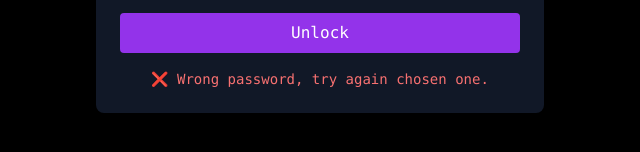
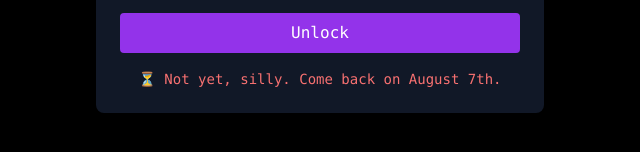
Before and after one commit to ZidanShaikh/novashell-test, a plain HTML site: page birthday/Lockpage.html in a window 1280 px wide. Both pictures are taken after a click on the button "Unlock". Shown: the part 436-588 px from the top of the page, without its empty margins (320-960 px from the left). Drawn offline with nearby package versions, Linux system fonts and the light colour scheme.

Commit message:
Update Lockpage.html

```diff
--- a/birthday/Lockpage.html
+++ b/birthday/Lockpage.html
@@ -20,8 +20,7 @@
   <script>
     function checkAccess() {
       const today = new Date();
-      const isUnlocked = true; // 👈 Force it open for testing
-
+      const isUnlocked = today.getDate() === 7 && today.getMonth() === 7 - 1;
       const password = document.getElementById("passwordInput").value.trim();
       const message = document.getElementById("loginMessage");
 
```
